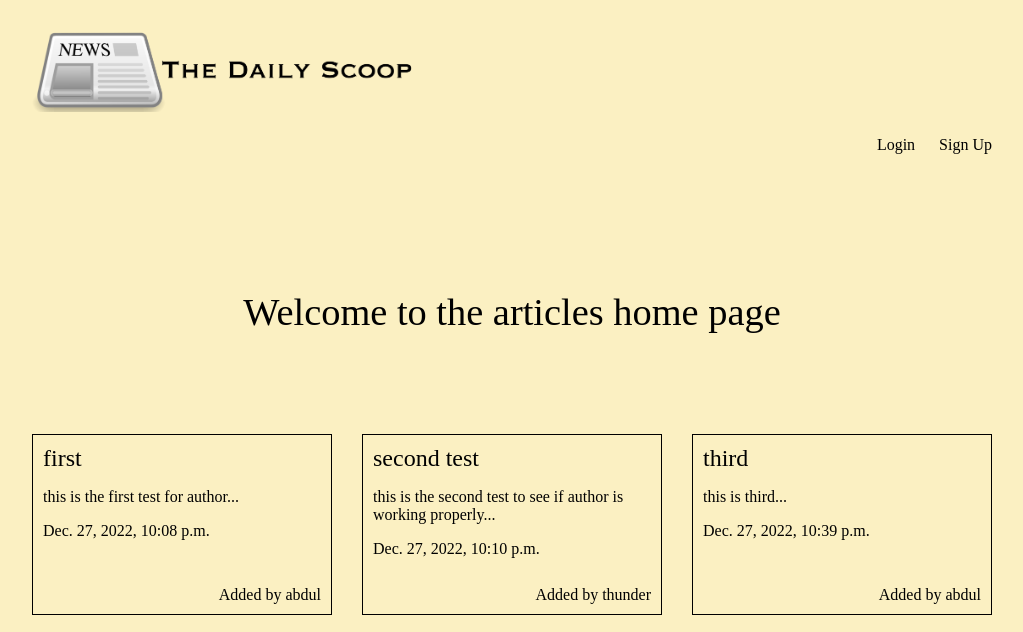
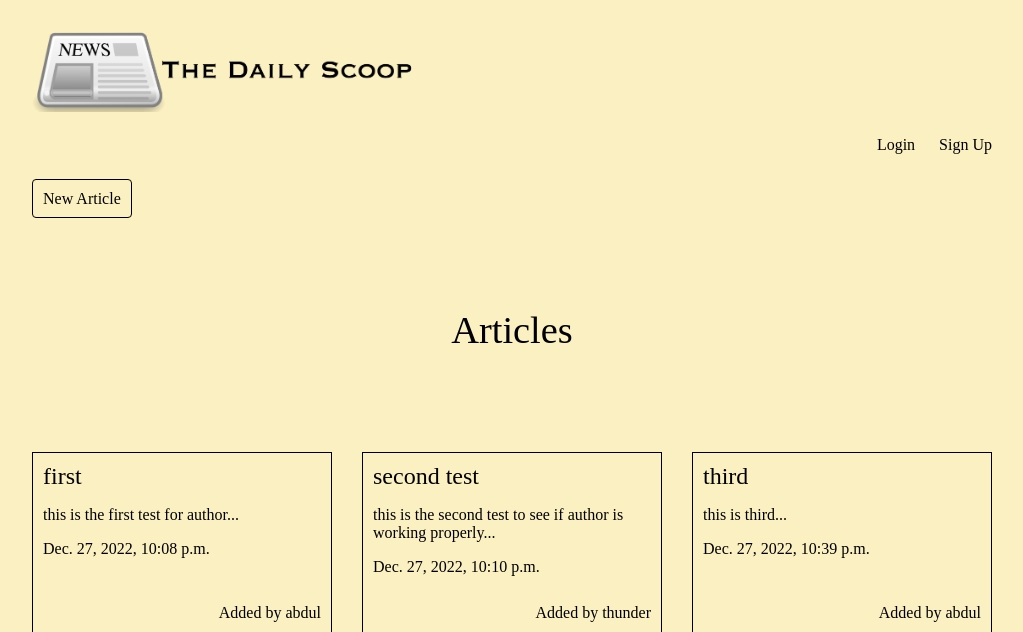
Before and after one commit to Abdul-Andha/blog-app, a Django app: page / in a window 1280 px wide. Shown: the top 632 px of the page, without its empty margins (128-1151 px from the left). Run offline with Django 4.2, Linux system fonts and the light colour scheme; data comes from the database, SQL or seed files in the repository.

Commit message:
word count

```diff
--- a/articles/templates/articles/article_list.html
+++ b/articles/templates/articles/article_list.html
@@ -1,7 +1,8 @@
 {% extends 'base.html' %}
 
 {% block content %}
-  <h1>Welcome to the articles home page</h1>
+<div><a href="{% url 'articles:create' %}" class="highlight">New Article</a></div>
+<h1>Articles</h1>
 <div class="articles">
   {% for article in articles %}
   <div class="article">
--- a/articles/views.py
+++ b/articles/views.py
@@ -2,7 +2,6 @@ from django.shortcuts import render, redirect
 from .models import Article
 from django.contrib.auth.decorators import login_required
 from . import forms
-
 # Create your views here.
 def article_list(req):
   articles = Article.objects.all().order_by('date')
@@ -20,6 +19,9 @@ def article_create(req):
       #save article to db
       article = form.save(commit=False)
       article.author = req.user
+
+      wordCount = len(article.body.split())
+      article.wordCount = wordCount
       article.save()
       return redirect('articles:list')
   else:
```
Also changed, not shown: articles/migrations/0005_article_wordcount.py (added). Lines whose indentation alone changed are shown as unchanged.
